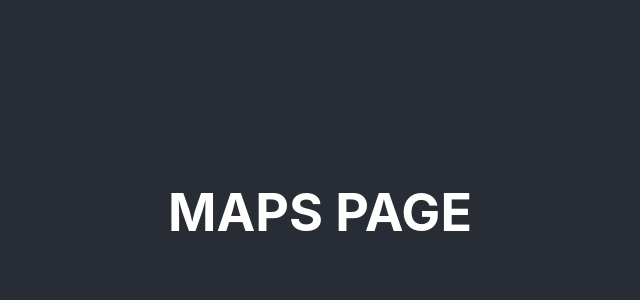
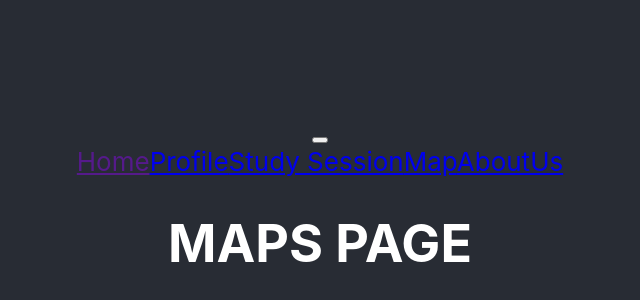
Before and after one commit to vernic94/Student_Study_Help, a React (Create React App) app: page /maps in a window 1280 px wide. Shown: the part 188-488 px from the top of the page, without its empty margins (320-960 px from the left). Built offline with nearby package versions, Linux system fonts and the light colour scheme.

Commit message:
Topbar ready for testing

```diff
--- a/package.json
+++ b/package.json
@@ -6,7 +6,9 @@
     "@testing-library/jest-dom": "^4.2.4",
     "@testing-library/react": "^9.5.0",
     "@testing-library/user-event": "^7.2.1",
+    "bootstrap": "^4.4.1",
     "react": "^16.13.1",
+    "react-bootstrap": "^1.0.0",
     "react-dom": "^16.13.1",
     "react-router-dom": "^5.1.2",
     "react-scripts": "3.4.1"
--- a/src/App.js
+++ b/src/App.js
@@ -9,6 +9,8 @@ import Profile from "./Profile/profile";
 import Maps from "./Maps/maps";
 import StudySession from "./StudySession/studysession";
 
+import {Topbar} from './Topbar/topbar'
+
 import { Link } from "react-router-dom";
 
 function App() {
@@ -16,12 +18,13 @@ function App() {
     <div className="App">
       <header className="App-header">
 
+        <Topbar/>
         <Route exact path="/" component={Welcome} />
         <Route path="/aboutus" component={AboutUs}/>
-        <Route path="/create-account" component={CreateAccount}/>
         <Route path="/maps" component={Maps}/>
         <Route path="/profile" component={Profile}/>
         <Route path="/create-study-session" component={StudySession}/>
+        <Route path="/create-account" component={CreateAccount}/>
 
       </header>
     </div>
--- a/src/Topbar/topbar.js
+++ b/src/Topbar/topbar.js
@@ -7,27 +7,14 @@ import "./topbar.css";
 /*
     Code to handle the topbar logic, which is a
     navigation/menu sticked on top where the
-    user can navigate between pages as: "Home",
-    "Profile", "Create Study session".
+    user can navigate between the pages: "Home",
+    "Profile", "Create Study session", "Map" and "About".
 
     2020-04-06
     @Aurthor Amanda Baza
 */
-/*
-menu that should (fråga gruppen) be accessible from whereever you are on the webpage.
 
-ITERATION 2
-Should consist of:
-- links to other pages:
-    map,
-    my profile,
-    create study session
-- header
-- Side/top bar
-
-*/
-
-class Topbar extends React.Component{
+export class Topbar extends React.Component{
     constructor(props){
         super(props);
         this.state = {}
@@ -38,27 +25,21 @@ class Topbar extends React.Component{
             <Navbar bg="dark" expanded="lg">
                 <Navbar.Toggle aria-controls="basic-navbar-nav"/>
                 <Navbar.Collapse id = "basic-navbar-nav">
-                    <Nav
-                        onSelect={(selectedKey) => alert("A page was selected")}
-                        defaultActiveKey="/home"
-                    >
-                                <Nav.Link href="/home">Home</Nav.Link>
-                                <Nav.Link eventKey="profile">Profile</Nav.Link>
-                                <Nav.Link eventKey="study-session">Study Session</Nav.Link>
-                                <Nav.Link eventKey="map">Map</Nav.Link>
-                                <Nav.Link eventKey="about-us">AboutUs</Nav.Link>
+                    <Nav>
+                                {/*
+                                Navigation links where "to" is what
+                                 departmentpage the link navigates to
+                                */}
+                                <Link t= "/">Home</Link>
+                                <Link to="profile">Profile</Link>
+                                <Link to="create-study-session">Study Session</Link>
+                                <Link to="maps">Map</Link>
+                                <Link to="aboutus">AboutUs</Link>
 
                     </Nav>
                 </Navbar.Collapse>
             </Navbar>
             );
-            /*
-
-            <nav class="top-bar" data-topbar role="navigation" sticky="top" defaultActiveKey="/home">
-            </nav>
-              Include activeKey="/home"????
-            */
-
     }
 
 }
```
Also changed, not shown: 1 other file (tests, documents, lock files or other folders).
